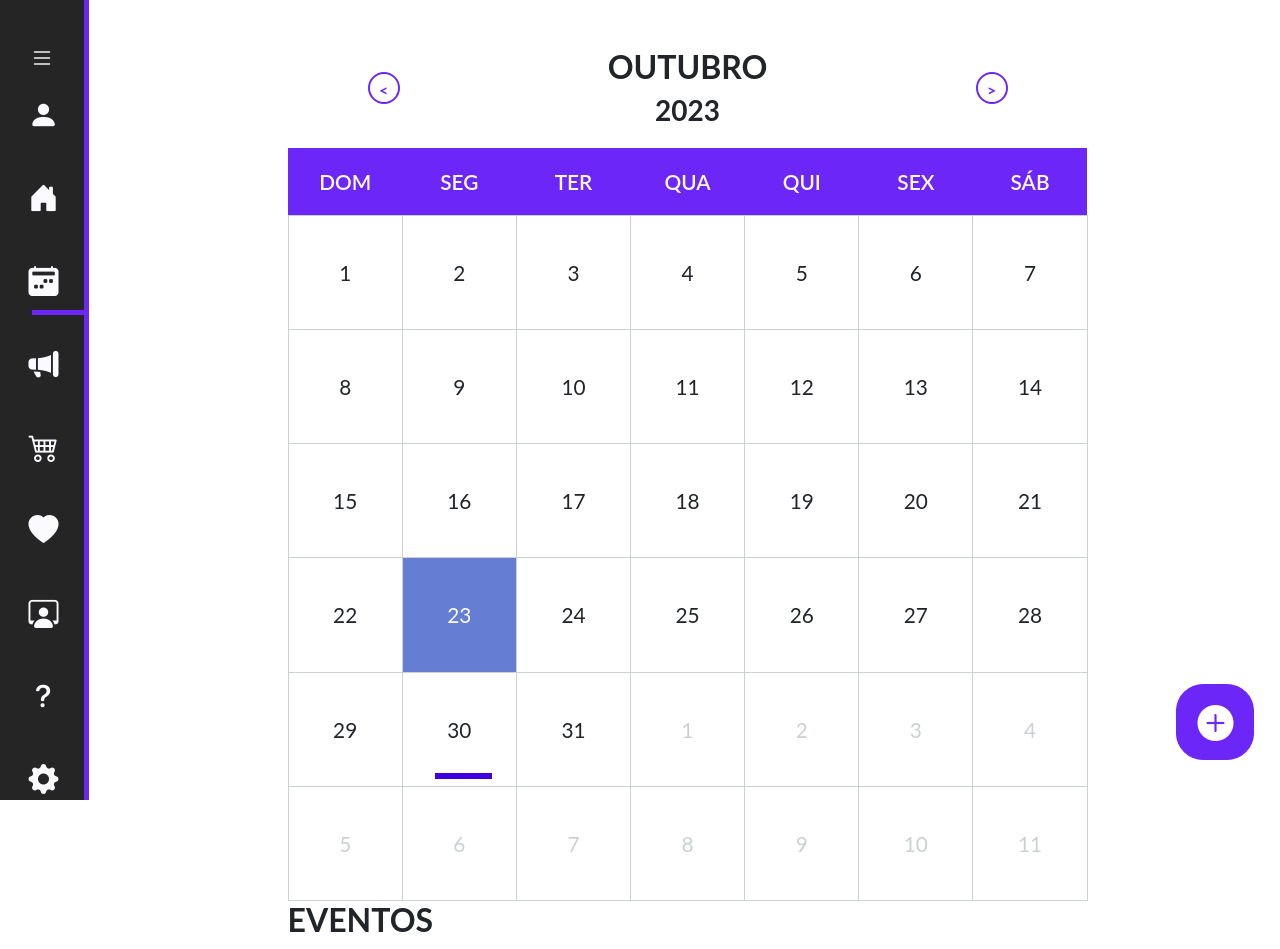
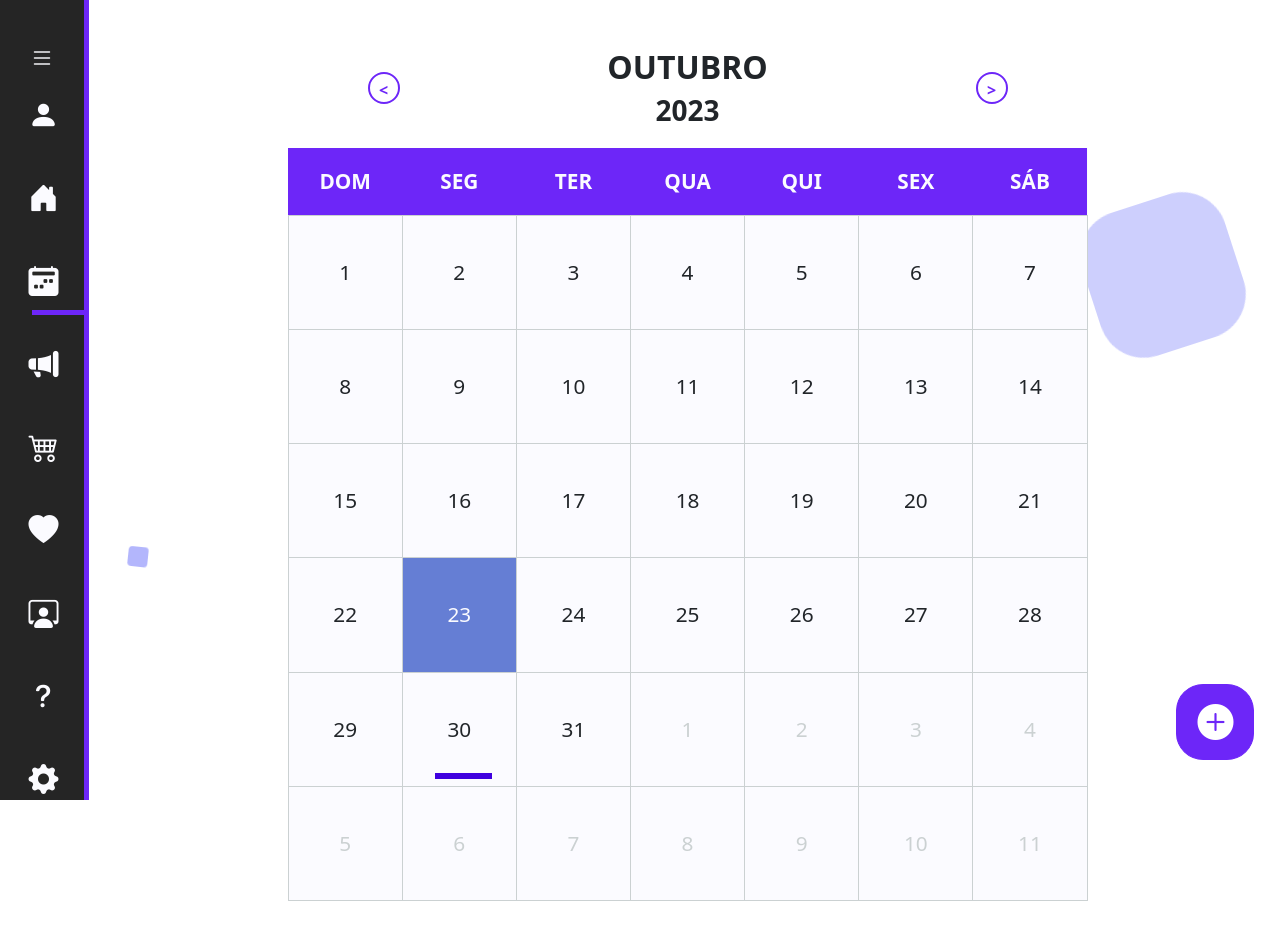
Before and after one commit to amalia-coelho/tcc_agenday, a PHP site: page /calendario.php in a window 1280 px wide. Run offline with PHP 8.4, Linux system fonts and the light colour scheme; the visitor is signed in with stand-in values (Sample User, id 1); data that the repository does not hold is empty; some web fonts are replaced.

Commit message:
Fundo do calendário

```diff
--- a/calendario.php
+++ b/calendario.php
@@ -130,10 +130,25 @@
 			</li>
 			</ul>
 		</nav>
+	</section>
 		<!-- FIM DO MENU -->
+		<div class="area">
+
+            <ul class="circles">
+                    <li></li>
+                    <li></li>
+                    <li></li>
+                    <li></li>
+                    <li></li>
+                    <li></li>
+                    <li></li>
+                    <li></li>
+                    <li></li>
+                    <li></li>
+            </ul>
 
 		<div class="info mt-5">
-			<div class="calendario">
+			<div class="calendario mb-5">
 				<header>
 					<h2 id="mes">Abril</h2>
 					<h3 id="ano"></h3>
@@ -155,7 +170,8 @@
 					</thead>
 					<tbody id="dias">
 						<tr>
-							<td>1</td>
+							<td>1<p>ooo</p></td>
+
 							<td>2</td>
 							<td>3</td>
 							<td>4</td>
@@ -211,7 +227,7 @@
 					</tbody>
 				</table>
 			</div>
-			<div class="data-evento">
+			<!-- <div class="data-evento">
 				<h2>Eventos</h2>
 				<?php
 					// Exibir os eventos cadastrados no banco
@@ -230,6 +246,7 @@
 					}
 				?>
 				</div>
+		</div> -->
 		</div>
 
 
@@ -304,8 +321,6 @@
 		</div>
 	</div>
 	<!-- fim do modal -->
-	</section>
-
 	<!-- FIM DA DÚVIDA!! -->
 
 	<!-- js -->
--- a/css/calendario.css
+++ b/css/calendario.css
@@ -1,12 +1,146 @@
 body {
     background-color: var(--branco);
 }
+
+
+/* inicio do fundo */
+.area {
+    background: #ffffff;
+    /* Define o fundo como branco */
+    width: 100%;
+    height: 100vh;
+    position: relative;
+    /* Adicione esta linha */
+
+}
+
+.circles {
+    position: fixed;
+    top: 0;
+    left: 0;
+    width: 100%;
+    height: 100%;
+    overflow: hidden;
+    pointer-events: none;
+    /* Impede que os círculos interfiram com a interação do usuário */
+}
+
+.circles li {
+    position: absolute;
+    display: block;
+    list-style: none;
+    width: 20px;
+    height: 20px;
+    background: rgba(79, 84, 248, 0.7);
+    /* Cor roxa com transparência */
+    animation: animate 25s linear infinite;
+    bottom: -150px;
+    z-index: 1;
+    /* Adicione esta linha */
+
+}
+
+.circles li:nth-child(1) {
+    left: 25%;
+    width: 80px;
+    height: 80px;
+    animation-delay: 0s;
+}
+
+.circles li:nth-child(2) {
+    left: 10%;
+    width: 20px;
+    height: 20px;
+    animation-delay: 2s;
+    animation-duration: 12s;
+}
+
+.circles li:nth-child(3) {
+    left: 70%;
+    width: 20px;
+    height: 20px;
+    animation-delay: 4s;
+}
+
+.circles li:nth-child(4) {
+    left: 40%;
+    width: 60px;
+    height: 60px;
+    animation-delay: 0s;
+    animation-duration: 18s;
+}
+
+.circles li:nth-child(5) {
+    left: 65%;
+    width: 20px;
+    height: 20px;
+    animation-delay: 0s;
+}
+
+.circles li:nth-child(6) {
+    left: 75%;
+    width: 110px;
+    height: 110px;
+    animation-delay: 3s;
+}
+
+.circles li:nth-child(7) {
+    left: 35%;
+    width: 150px;
+    height: 150px;
+    animation-delay: 7s;
+}
+
+.circles li:nth-child(8) {
+    left: 50%;
+    width: 25px;
+    height: 25px;
+    animation-delay: 15s;
+    animation-duration: 45s;
+}
+
+.circles li:nth-child(9) {
+    left: 20%;
+    width: 15px;
+    height: 15px;
+    animation-delay: 2s;
+    animation-duration: 35s;
+}
+
+.circles li:nth-child(10) {
+    left: 85%;
+    width: 150px;
+    height: 150px;
+    animation-delay: 0s;
+    animation-duration: 11s;
+}
+
+
+
+@keyframes animate {
+
+    0% {
+        transform: translateY(0) rotate(0deg);
+        opacity: 1;
+        border-radius: 0;
+    }
+
+    100% {
+        transform: translateY(-1000px) rotate(720deg);
+        opacity: 0;
+        border-radius: 50%;
+    }
+
+}
+
+
+/* fim do fundo */
 
 .calendario-container {
     width: 100%;
     /* background-size: cover;
     background-position: center; */
-    background: url('../img/doisfatores.png') center center no-repeat fixed;
+    /* background: url('../img/doisfatores.png') center center no-repeat fixed; */
     -webkit-background-size: cover;
     -moz-background-size: cover;
     -o-background-size: cover;
@@ -14,6 +148,7 @@ body {
     padding-left: 5%;
     padding-right: 5%;
     position: relative;
+    z-index: 2;
     font-family: 'lato', sans-serif;
 }
 
@@ -40,13 +175,13 @@ h2 {
 
 }
 
-h3{
+h3 {
 
     font-weight: bold !important;
     font-size: 1.5 em !important;
 }
 
-tr{
+tr {
     font-size: 1.3em;
 }
 
@@ -85,6 +220,7 @@ tr{
 .calendario table {
     margin-top: 20px;
     border-collapse: collapse;
+    background: #fbfbff;
 }
 
 .calendario thead {
@@ -95,18 +231,22 @@ tr{
     color: var(--branco);
     border: none;
 }
+
 .calendario thead td {
     height: 67.4px;
 }
+
 .calendario thead td:first-child {
 
     border-right: var(--roxo);
 }
 
 .calendario td {
+    /* Faça os dias arredondados */
     height: 114.2px;
     text-align: center;
     width: 114.2px;
+
 }
 
 .calendario tbody td {
@@ -163,12 +303,12 @@ tr{
 
 }
 
-.data-evento{
+.data-evento {
     width: 700px;
 }
 
 
-.info-evento{
+.info-evento {
     border-width: 1%;
     position: relative;
 }
@@ -212,11 +352,13 @@ tr{
     display: none;
     z-index: 1;
 }
+
 .adm:hover .delete-icon {
     display: block;
     /* Mostrar quando o cartão estiver em foco */
 }
-.info-evento h3{
+
+.info-evento h3 {
     font-size: 1.5em;
 }
 
@@ -229,6 +371,7 @@ tr{
     border-bottom: 2px solid var(--roxo);
     transition: 0.2s ease-in-out;
 }
+
 .info-evento:hover:after {
     border-bottom: 2px solid var(--azul);
     width: 75%;
@@ -240,30 +383,26 @@ tr{
         left: 85%;
         margin: 0 0 0 -250px;
     }
+
     tr {
         font-size: .8em;
     }
+
     .calendario td {
         height: 50px;
         width: 50px;
     }
+
     .data-evento {
         width: 200PX;
     }
 }
 
-@media screen and (min-width: 481px) and (max-width: 768px) {
+@media screen and (min-width: 481px) and (max-width: 768px) {}
 
+@media screen and (min-width: 769px) and (max-width: 1199px) {}
 
-
-
-}
-
-@media screen and (min-width: 769px) and (max-width: 1199px) {
-
-}
-
-@media screen and (min-width: 1200px){
+@media screen and (min-width: 1200px) {
     .calendario-title h1 {
         font-family: var(--quatro);
         font-size: 60px;
```
Also changed, not shown: css/comunicado.css (+4 -4 lines), teste.html (added, +153 -0 lines), uploads/25/eb91e4b0715544310a296e6cb97c731d.jpg (added).
